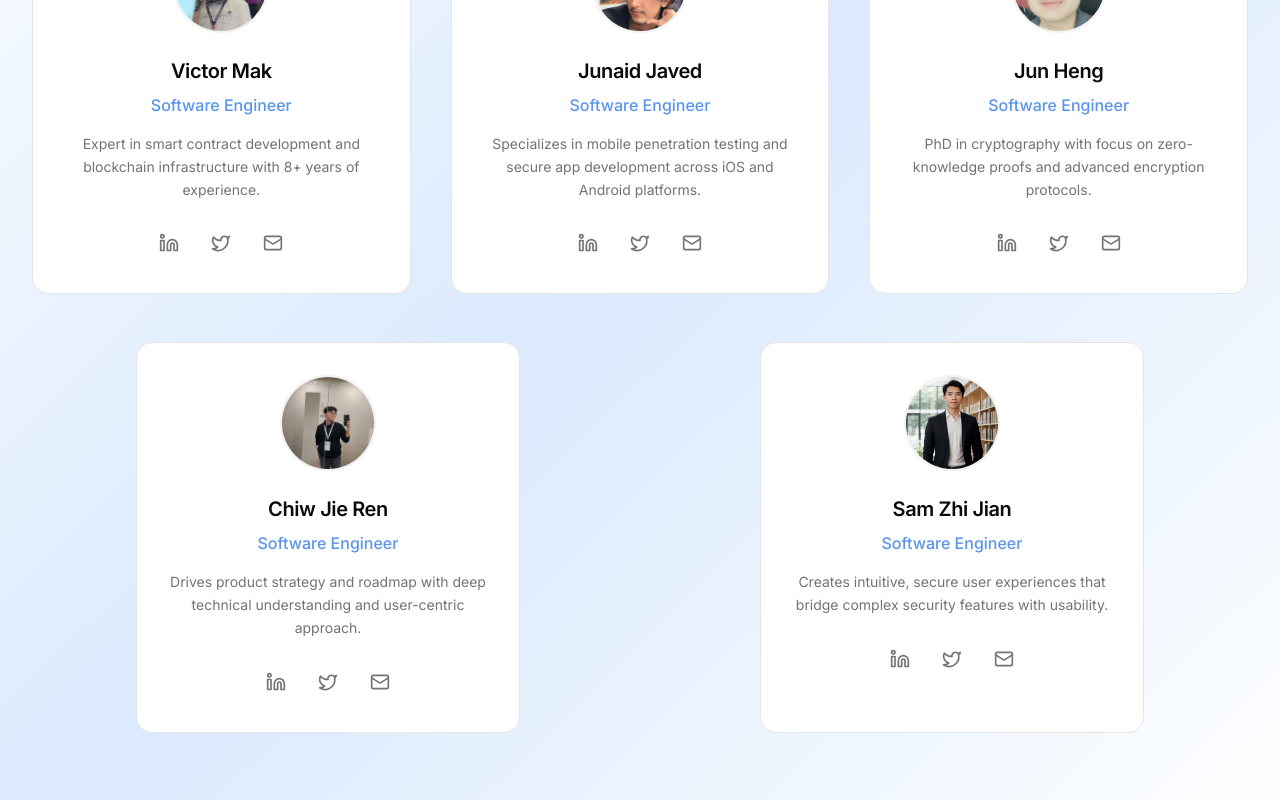
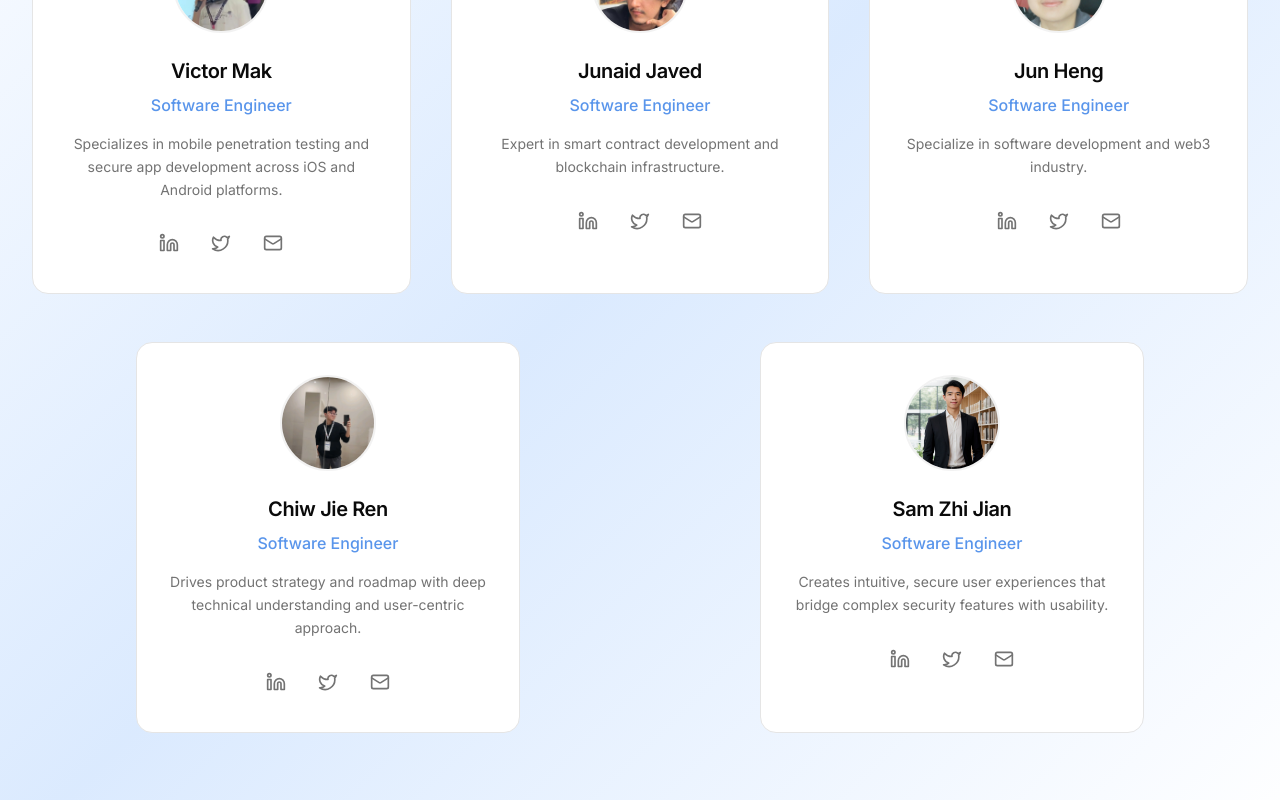
Before and after one commit to Zeddli/yumeproof, a Next.js app: page / in a window 1280 px wide. Shown: the part 6220-7020 px from the top of the page. Built offline with nearby package versions, Linux system fonts and the light colour scheme.

Commit message:
modify + add waitlist

```diff
--- a/src/components/blocks/footers/simple-footer-with-four-grids.tsx
+++ b/src/components/blocks/footers/simple-footer-with-four-grids.tsx
@@ -50,6 +50,11 @@ export function SimpleFooterWithFourGrids() {
       title: "Contact Email",
       href: "#team",
     },
+    {
+      title: "X",
+      href: "https://x.com/yumeproof",
+    },
+
   ];
   return (
     <div className="border-t border-neutral-100 dark:border-white/[0.1] px-4 sm:px-8 py-12 sm:py-16 md:py-20 bg-neutral-950 w-full relative overflow-hidden max-w-full">
--- a/src/components/blocks/team/team-section.tsx
+++ b/src/components/blocks/team/team-section.tsx
@@ -18,7 +18,7 @@ const teamMembers: TeamMember[] = [
   {
     name: "Victor Mak",
     role: "Software Engineer",
-    description: "Expert in smart contract development and blockchain infrastructure with 8+ years of experience.",
+    description: "Specializes in mobile penetration testing and secure app development across iOS and Android platforms.",
     avatar: "/viktor.jpg",
     linkedin: "https://www.linkedin.com/in/victorevolves/",
     twitter: "https://x.com/victorevolves",
@@ -27,7 +27,7 @@ const teamMembers: TeamMember[] = [
   {
     name: "Junaid Javed",
     role: "Software Engineer",
-    description: "Specializes in mobile penetration testing and secure app development across iOS and Android platforms.",
+    description: "Expert in smart contract development and blockchain infrastructure.",
     avatar: "/junaid.jpg",
     linkedin: "https://www.linkedin.com/in/junaid-javed-3a7282235/",
     twitter: "https://x.com/MrJuna1d",
@@ -36,7 +36,7 @@ const teamMembers: TeamMember[] = [
   {
     name: "Jun Heng",
     role: "Software Engineer",
-    description: "PhD in cryptography with focus on zero-knowledge proofs and advanced encryption protocols.",
+    description: "Specialize in software development and web3 industry.",
     avatar: "/junheng.jpg",
     linkedin: "https://www.linkedin.com/in/jun-heng-teh-6773202b0/",
     twitter: "https://x.com/JNHNG4",
```
